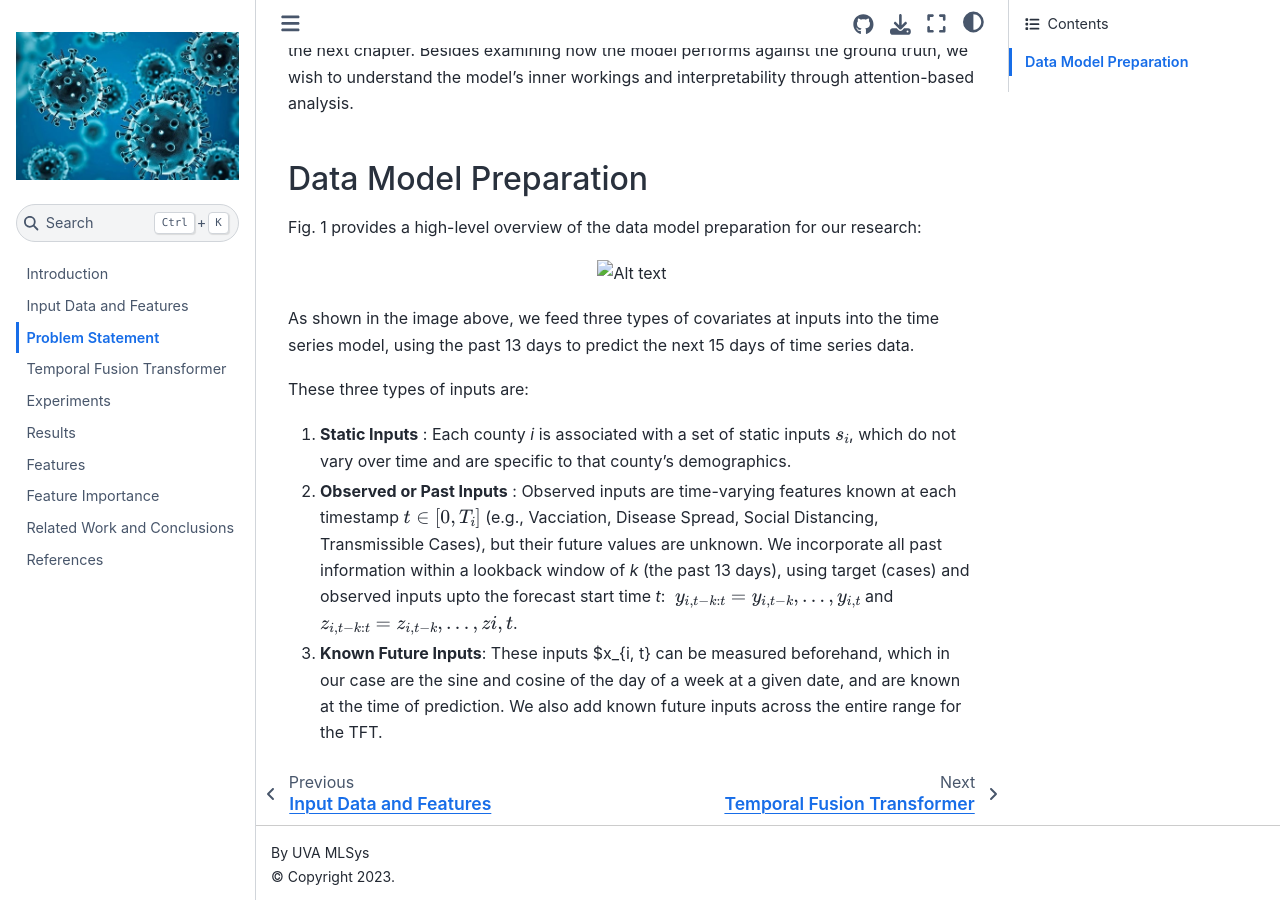
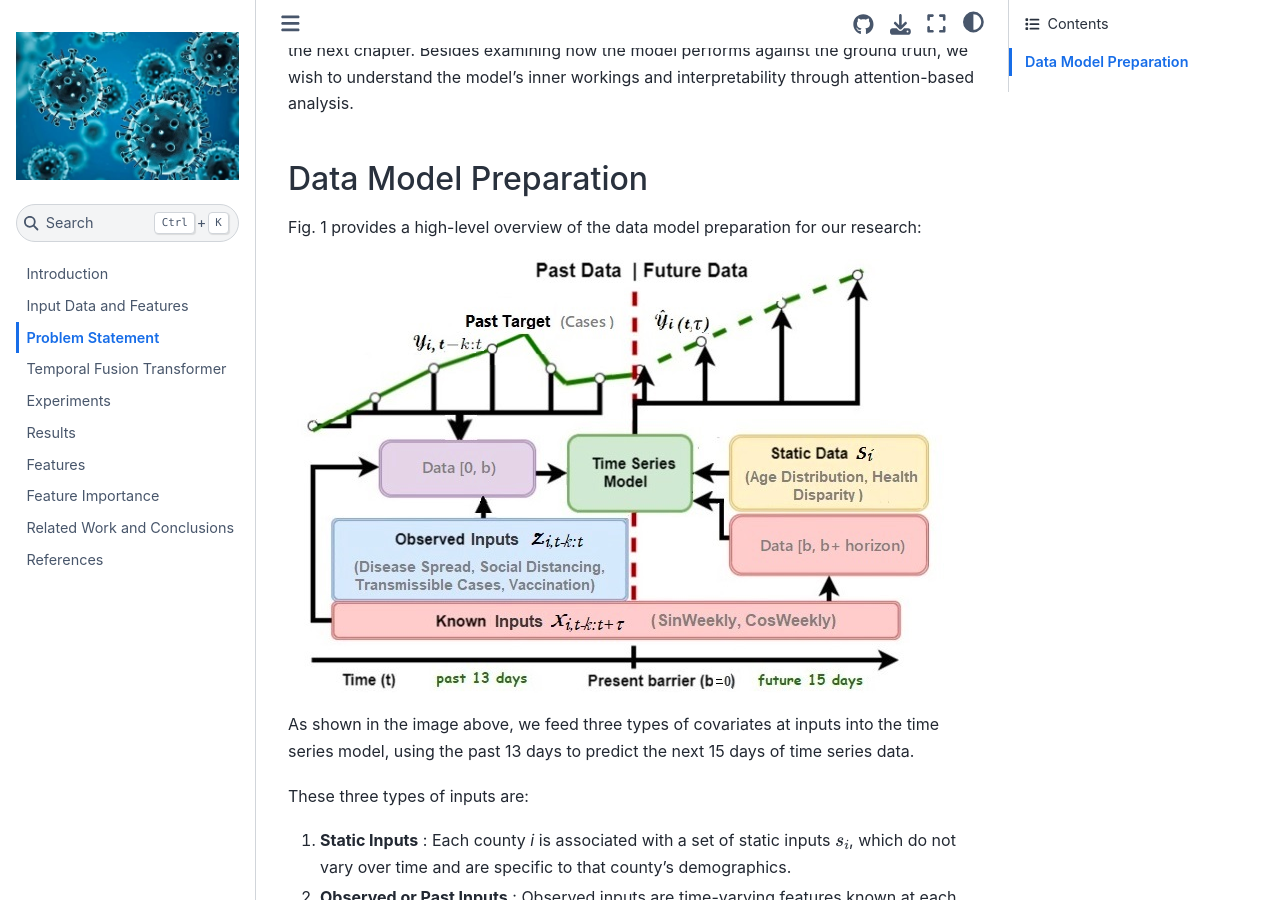
Before and after one commit to UVA-MLSys/Interpretable-Timeseries, a Jupyter Book: the page built from docs/pages/problem.md, in a window 1280 px wide and 900 px high, scrolled down 436 px. Built offline with Jupyter Book 1.0.4 settings and Sphinx 7.4.7 and the Sphinx Book theme 1.1.4, drawn with Linux system fonts in a browser that asks for light colours.

Commit message:
Update problem.md with data_prep.jpg

```diff
--- a/docs/pages/problem.md
+++ b/docs/pages/problem.md
@@ -12,10 +12,7 @@ $\hat y_i(t, \tau) $ represents the predicted number of cases in a day at a give
 
 Fig. 1 provides a high-level overview of the data model preparation for our research:
 
-<p align="center">
-<img src="../images/data_prep.png" alt="Alt text"/>
-
-</p>
+![](../images/data_prep.jpg)
 
 As shown in the image above, we feed three types of covariates at inputs into the time series model, using the past 13 days to predict the next 15 days of time series data.
 
```
